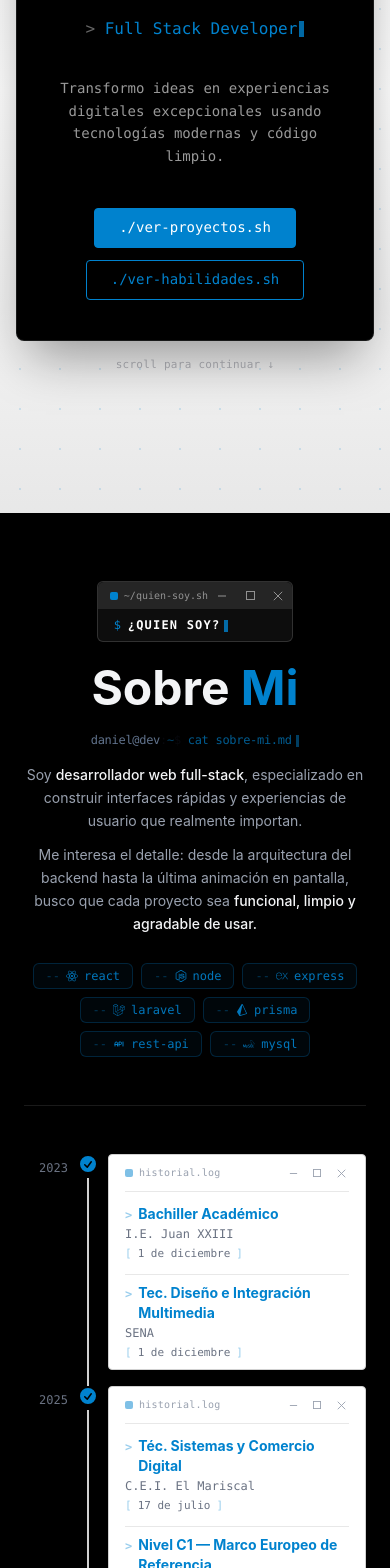
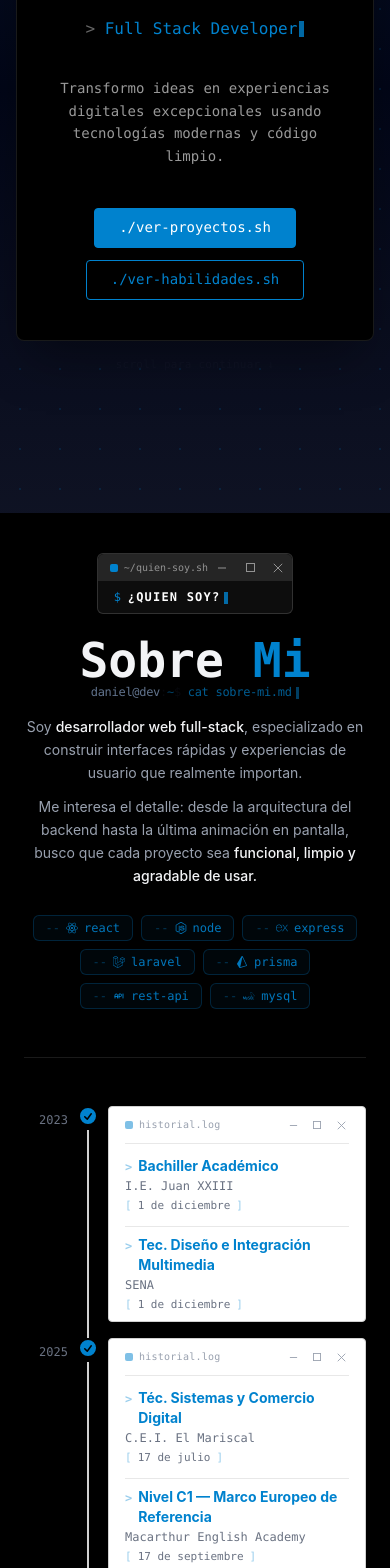
Before and after one commit to DanielRN-SOFT/portafolio_personal_frontend, a React (Vite) app: page / in a window 390 px wide. Shown: the part 432-2000 px from the top of the page. Built offline with nearby package versions, Linux system fonts and the light colour scheme; no server answers.

Commit message:
Paleta de colores modificada

```diff
--- a/src/App.jsx
+++ b/src/App.jsx
@@ -18,7 +18,7 @@ function App() {
       </section>
 
       {/* Sobre mi */}
-      <section id="sobre-mi" className="pt-2 pb-20 bg-neutral">
+      <section id="sobre-mi" className="pt-10 pb-20 bg-neutral">
         <Titulo
           subtitulo={"¿Quien soy?"}
           titulo={"Sobre"}
@@ -31,20 +31,24 @@ function App() {
       </section>
 
       {/* Card de Proyectos */}
-      <section id="proyectos" className="">
+      <section
+        id="proyectos"
+        className="pt-10 pb-10 bg-linear-to-b from-slate-900 via-slate-950 to-slate-950/95"
+      >
         <Titulo
           subtitulo={"Portafolio"}
           titulo={"Mis"}
           span={"Proyectos"}
-          colorTxt={"text-gray-900"}
+          colorTxt={"text-white"}
+          oscuro
         />
-        <div className="my-10 flex justify-center items-center flex-col md:grid md:grid-cols-2 md:place-items-center lg:grid lg:grid-cols-3 lg:place-items-center">
+        <div className="my-5 flex justify-center items-center flex-col md:grid md:grid-cols-2 md:place-items-center lg:grid lg:grid-cols-3 lg:place-items-center">
           <Proyectos />
         </div>
       </section>
 
       {/* Stack de tecnologias */}
-      <section id="habilidades" className="my-2 bg-neutral pt-2 pb-20">
+      <section id="habilidades" className="bg-neutral pt-10 pb-20">
         <Titulo
           subtitulo={"Stack de Tecnologias"}
           titulo={"Mis"}
--- a/src/components/Card.jsx
+++ b/src/components/Card.jsx
@@ -38,7 +38,7 @@ const WinTitleBar = ({ label, variant = "dark" }) => {
     >
       {/* Icono + título, como la barra de una ventana de Windows Terminal */}
       <span
-        className={`mr-1.5 h-2 w-2 rounded-[2px] ${
+        className={`mr-1.5 h-2 w-2 rounded-xs ${
           isDark ? "bg-primary/70" : "bg-primary/50"
         }`}
       />
@@ -242,7 +242,7 @@ const Card = ({
           <a
             target="_blank"
             rel="noopener noreferrer"
-            className="btn btn-outline btn-primary btn-sm flex-1 rounded-sm font-mono font-normal normal-case"
+            className="btn btn-outline btn-secondary btn-sm flex-1 rounded-sm font-mono font-normal normal-case"
             href={enlaceGitHub}
           >
             git clone
--- a/src/components/HeroSection.jsx
+++ b/src/components/HeroSection.jsx
@@ -49,7 +49,7 @@ const HeroSection = () => {
   }, [text, phase, roleIndex]);
 
   return (
-    <div className="relative min-h-screen w-full overflow-hidden bg-linear-to-b from-base-200 via-base-100 to-base-200 flex items-center justify-center px-4 py-20">
+    <div className="relative min-h-screen w-full overflow-hidden bg-linear-to-b from-slate-900 via-slate-950 to-slate-950/95 flex items-center justify-center px-4 py-20">
       {/* Textura de fondo: grid de puntos, muy sutil, tono primary */}
       <div
         className="absolute inset-0 opacity-[0.15] text-primary"
--- a/src/components/Titulo.jsx
+++ b/src/components/Titulo.jsx
@@ -98,7 +98,7 @@ const Titulo = ({ subtitulo, titulo, span, colorTxt, oscuro = false }) => {
   const cursorCol = oscuro ? "bg-primary" : "bg-primary/60";
 
   return (
-    <div className="text-center mt-15 mb-5">
+    <div className="text-center">
       {/* Ventana estilo Windows Terminal, reemplaza el eyebrow de líneas */}
       <div
         className={`inline-block mb-4 rounded-md border overflow-hidden shadow-sm ${panelBg} ${panelBorder}`}
@@ -119,7 +119,7 @@ const Titulo = ({ subtitulo, titulo, span, colorTxt, oscuro = false }) => {
         </div>
       </div>
 
-      <h2 className={`text-5xl font-bold ${colorTxt}`}>
+      <h2 className={`text-5xl font-bold font-mono ${colorTxt}`}>
         {titulo} <span className="text-primary">{span}</span>
       </h2>
     </div>
```
